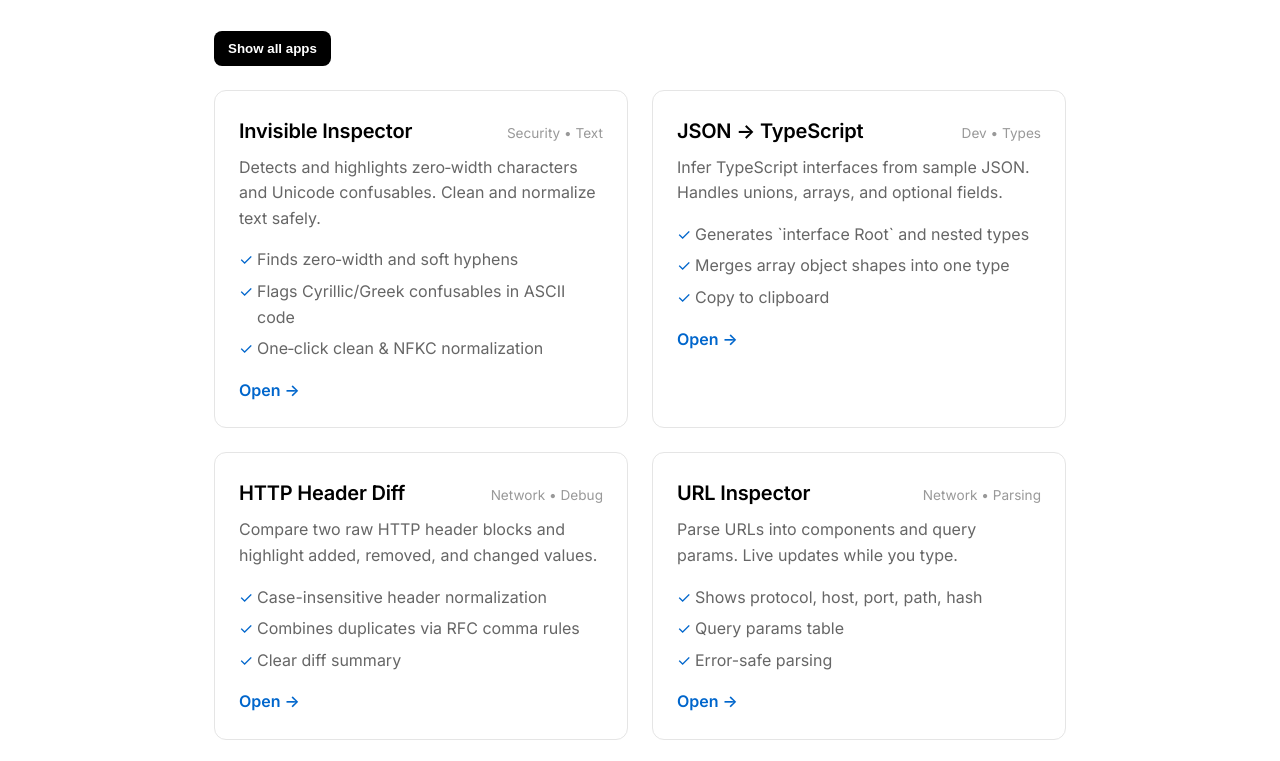
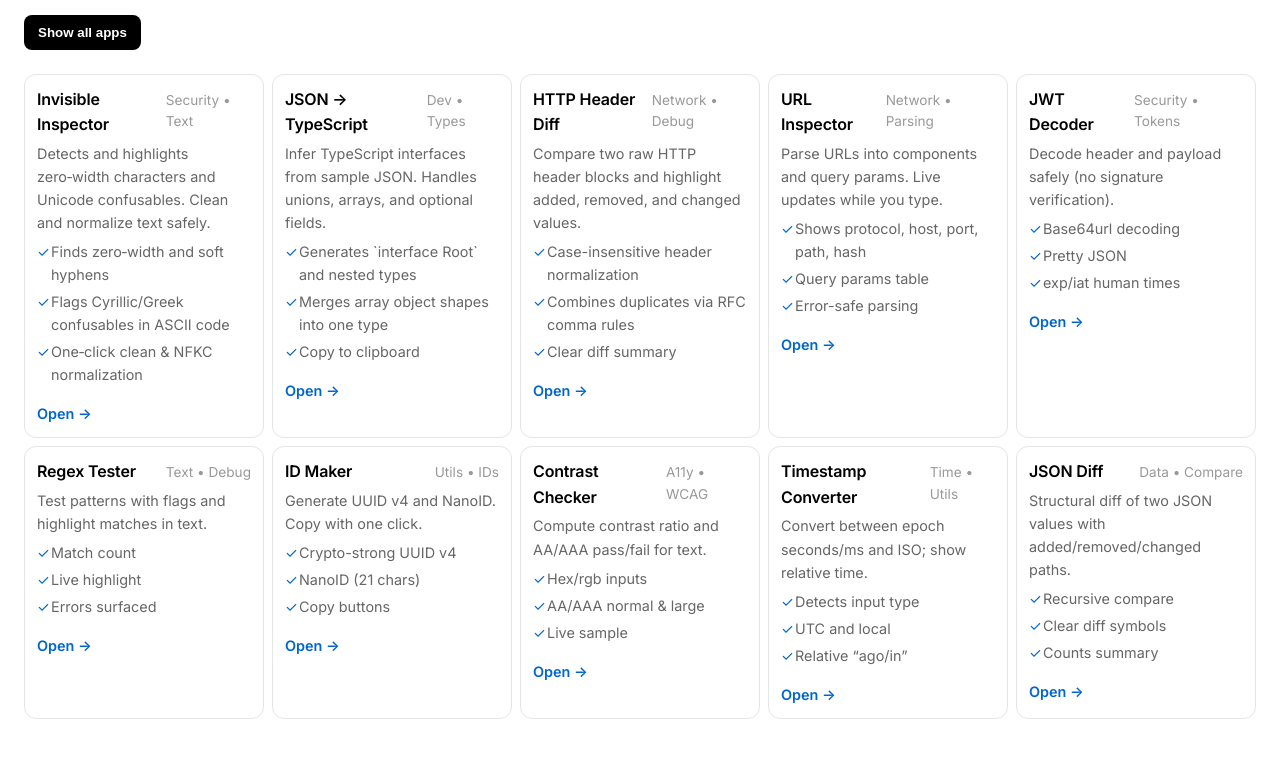
Before and after one commit to manoj30075/my-portfolio-new, a plain HTML site: page apps.html in a window 1280 px wide. Shown: the part 525-1286 px from the top of the page. Drawn offline with Linux system fonts and the light colour scheme.

Commit message:
Apps grid: denser layout (8 cols on wide screens), compact cards, full-width container for apps hub

```diff
--- a/apps.html
+++ b/apps.html
@@ -22,7 +22,7 @@
     </div>
   </nav>
 
-  <main id="main" class="container" role="main">
+  <main id="main" class="container-wide" role="main">
     <header class="hero" id="apps-home">
       <h1>Mini Apps</h1>
       <p class="title">Tiny, focused tools that save developers time</p>
--- a/apps/apps.css
+++ b/apps/apps.css
@@ -19,8 +19,9 @@
 .apps-grid {
   margin-top: var(--space-md);
   display: grid;
-  grid-template-columns: repeat(auto-fit, minmax(320px, 1fr));
-  gap: var(--space-md);
+  /* Smaller min width to fit more columns */
+  grid-template-columns: repeat(auto-fill, minmax(220px, 1fr));
+  gap: 8px;
 }
 
 .app-card {
@@ -28,7 +29,7 @@
   background: var(--bg-primary);
   border: 1px solid var(--accent-border);
   border-radius: var(--border-radius);
-  padding: var(--space-md);
+  padding: 12px;
   color: inherit;
   text-decoration: none;
   transition: box-shadow 0.25s ease, transform 0.2s ease, border-color 0.2s ease;
@@ -40,18 +41,23 @@
   pointer-events: none;
 }
 
-.app-card-header { display: flex; justify-content: space-between; align-items: baseline; gap: 8px; }
-.app-card h3 { margin-bottom: 4px; }
+.app-card-header { display: flex; justify-content: space-between; align-items: baseline; gap: 6px; }
+.app-card h3 { margin-bottom: 2px; font-size: 1rem; }
 .app-tag { color: var(--text-muted); font-size: 0.85rem; }
-.app-desc { margin-top: 4px; margin-bottom: var(--space-sm); }
+.app-desc { margin-top: 2px; margin-bottom: 6px; font-size: 0.9rem; }
 
 .app-features {
   list-style: none; padding-left: 0; margin: 0 0 var(--space-sm) 0;
 }
-.app-features li { position: relative; padding-left: 18px; margin-bottom: 6px; color: var(--text-secondary); }
+.app-features li { position: relative; padding-left: 14px; margin-bottom: 4px; color: var(--text-secondary); font-size: 0.9rem; }
 .app-features li::before { content: '✓'; position: absolute; left: 0; color: var(--accent-secondary); }
 
-.app-cta { color: var(--accent-secondary); font-weight: 600; }
+.app-cta { color: var(--accent-secondary); font-weight: 600; font-size: 0.9rem; }
+
+/* Force 8 columns on very wide screens */
+@media (min-width: 1600px) {
+  .apps-grid { grid-template-columns: repeat(8, minmax(0, 1fr)); }
+}
 
 /* App page shared elements */
 .app-layout {
--- a/style.css
+++ b/style.css
@@ -63,6 +63,13 @@ body {
     max-width: var(--max-width);
     margin: 0 auto;
     padding: var(--space-lg) var(--space-md);
+}
+
+/* Wide container for app galleries */
+.container-wide {
+    max-width: 100%;
+    margin: 0 auto;
+    padding: var(--space-md);
 }
 
 /* Typography */
```
